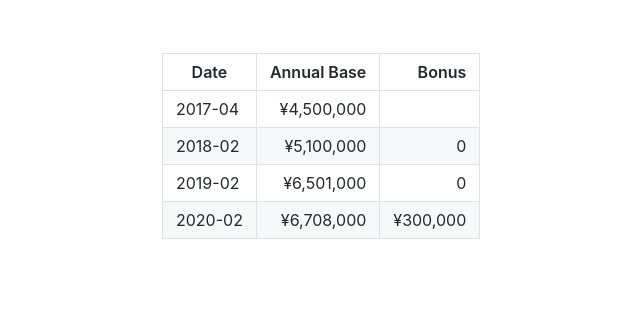
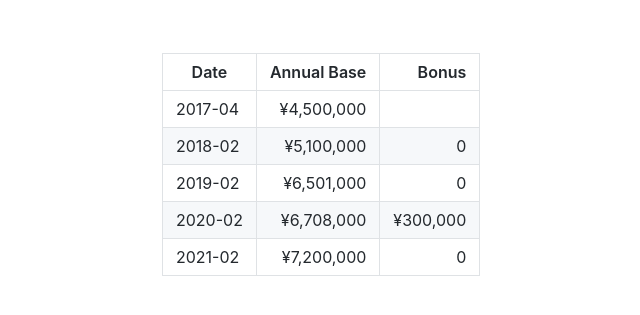
Before and after one commit to sankichi92/sankichi.net, a Jekyll site: the page built from salary.md, in a window 1280 px wide. Shown: the top 315 px of the page, without its empty margins (33-673 px from the left). Built offline with Jekyll 4.4.1, drawn with Linux system fonts in a browser that asks for light colours; our own code applies the rules of GitHub Pages for plain Markdown files.

Commit message:
Update salary.md

```diff
--- a/salary.md
+++ b/salary.md
@@ -4,3 +4,4 @@
 | 2018-02 |  ¥5,100,000 |        0 |
 | 2019-02 |  ¥6,501,000 |        0 |
 | 2020-02 |  ¥6,708,000 | ¥300,000 |
+| 2021-02 |  ¥7,200,000 |        0 |
```
